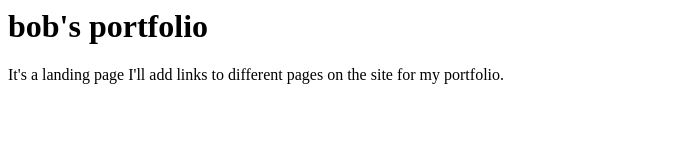
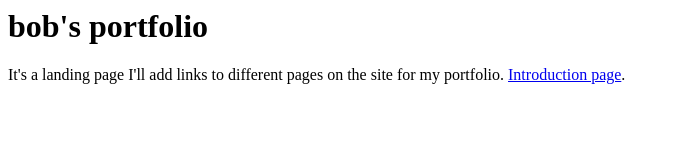
Before and after one commit to Bobmuso/Bobmuso.github.io, a plain HTML site: page index.html in a window 1280 px wide. Shown: the whole page, without its empty margins (0-680 px from the left). Drawn offline with Linux system fonts and the light colour scheme.

Commit message:
Update index.html

```diff
--- a/index.html
+++ b/index.html
@@ -1,4 +1,5 @@
 <html>
 <h1>bob's portfolio</h1>
   <h>It's a landing page I'll add links to different pages on the site for my portfolio.</h>
+   <a href="intro.html">Introduction page</a>.
 </html>
```
